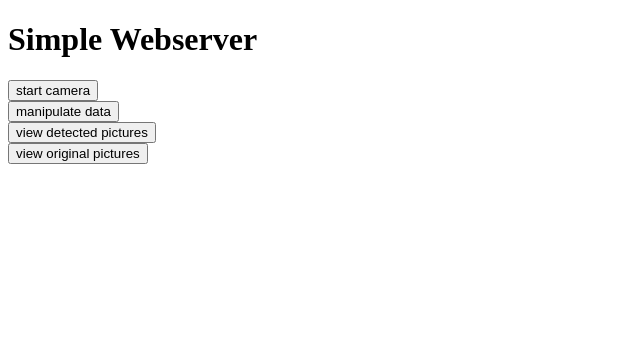
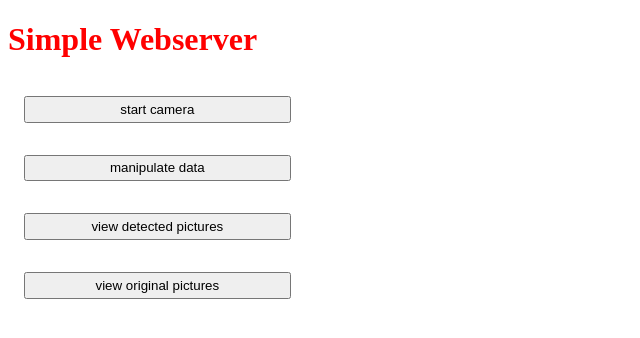
Before and after one commit to uiuc-facescanner/facescanner, a Flask app: page / in a window 1280 px wide. Shown: the top 338 px of the page, without its empty margins (0-640 px from the left). Run offline with Flask 2, Linux system fonts and the light colour scheme.

Commit message:
Add initial .css. Add main.css to layout.html. Make home title red. Change home button sizes and padding.

```diff
--- a/static/css/main.css
+++ b/static/css/main.css
@@ -0,0 +1,12 @@
+body {
+	color: #FF0000;
+}
+
+form {
+	padding: 1em;
+}
+
+.bigbutton {
+	width: 20em;
+	height: 2em;
+}
--- a/templates/home.html
+++ b/templates/home.html
@@ -2,19 +2,19 @@
 
 {% block content %}
 	<form action="{{ url_for('camera_start') }}">
-		<input type="submit" value="start camera">
+		<input class="bigbutton" type="submit" value="start camera">
 	</form>
 
 	<form action="{{ url_for('manip_data') }}">
-		<input type="submit" value="manipulate data">
+		<input class="bigbutton" type="submit" value="manipulate data">
 	</form>
 
 	<form action="{{ url_for('view_detected') }}">
-		<input type="submit" value="view detected pictures">
+		<input class="bigbutton" type="submit" value="view detected pictures">
 	</form>
 
 	<form action="{{ url_for('view_original') }}">
-		<input type="submit" value="view original pictures">
+		<input class="bigbutton" type="submit" value="view original pictures">
 	</form>
 
 {% endblock %}
--- a/templates/layout.html
+++ b/templates/layout.html
@@ -1,7 +1,8 @@
 <!DOCTYPE html>
 <html>
 	<head>
-		<title>Simple Webserver</title>
+	  <title>Simple Webserver</title>
+	  <link rel="stylesheet" type="text/css" href="{{ url_for('static',filename='css/main.css') }}">
 	</head>
 	<body>
 
```
